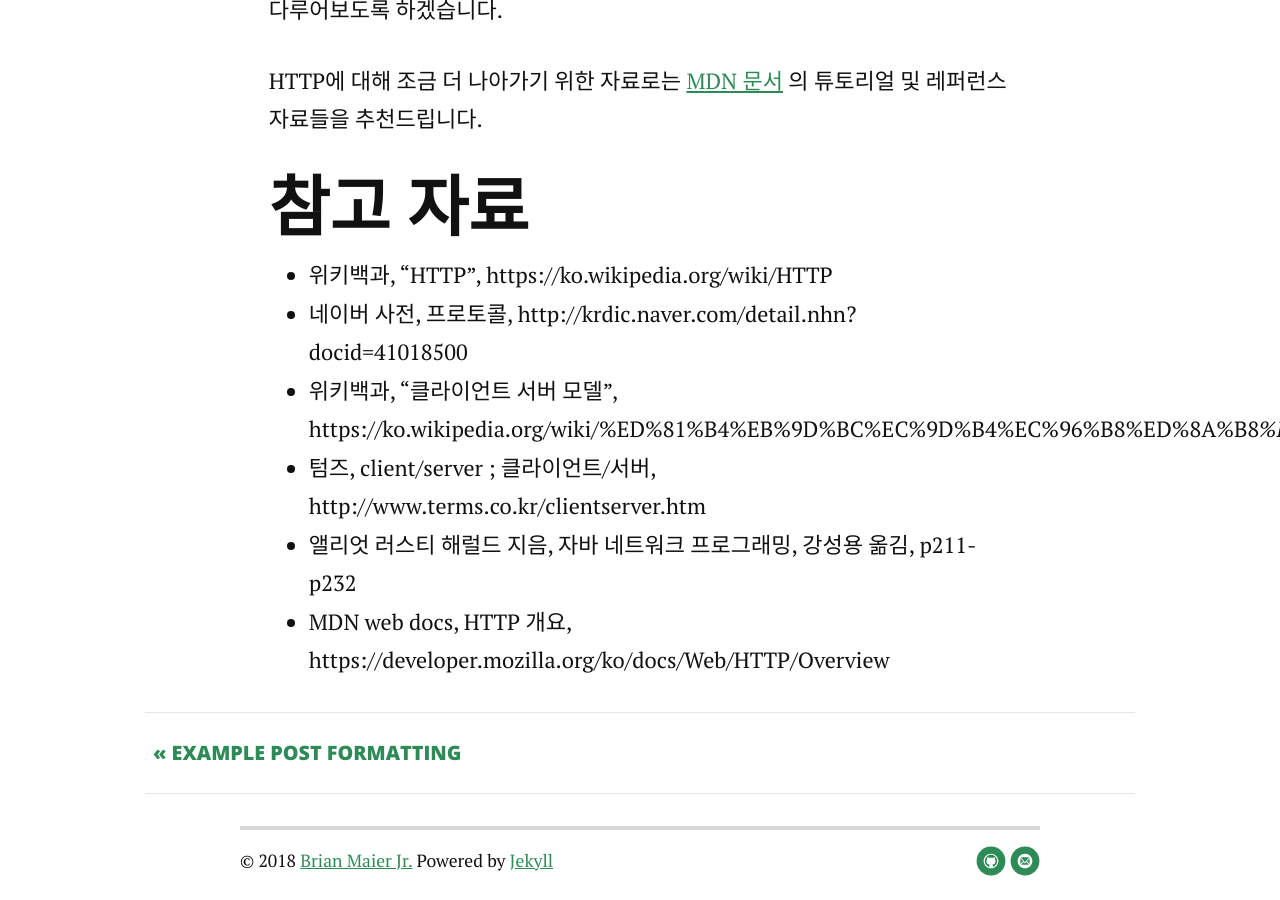
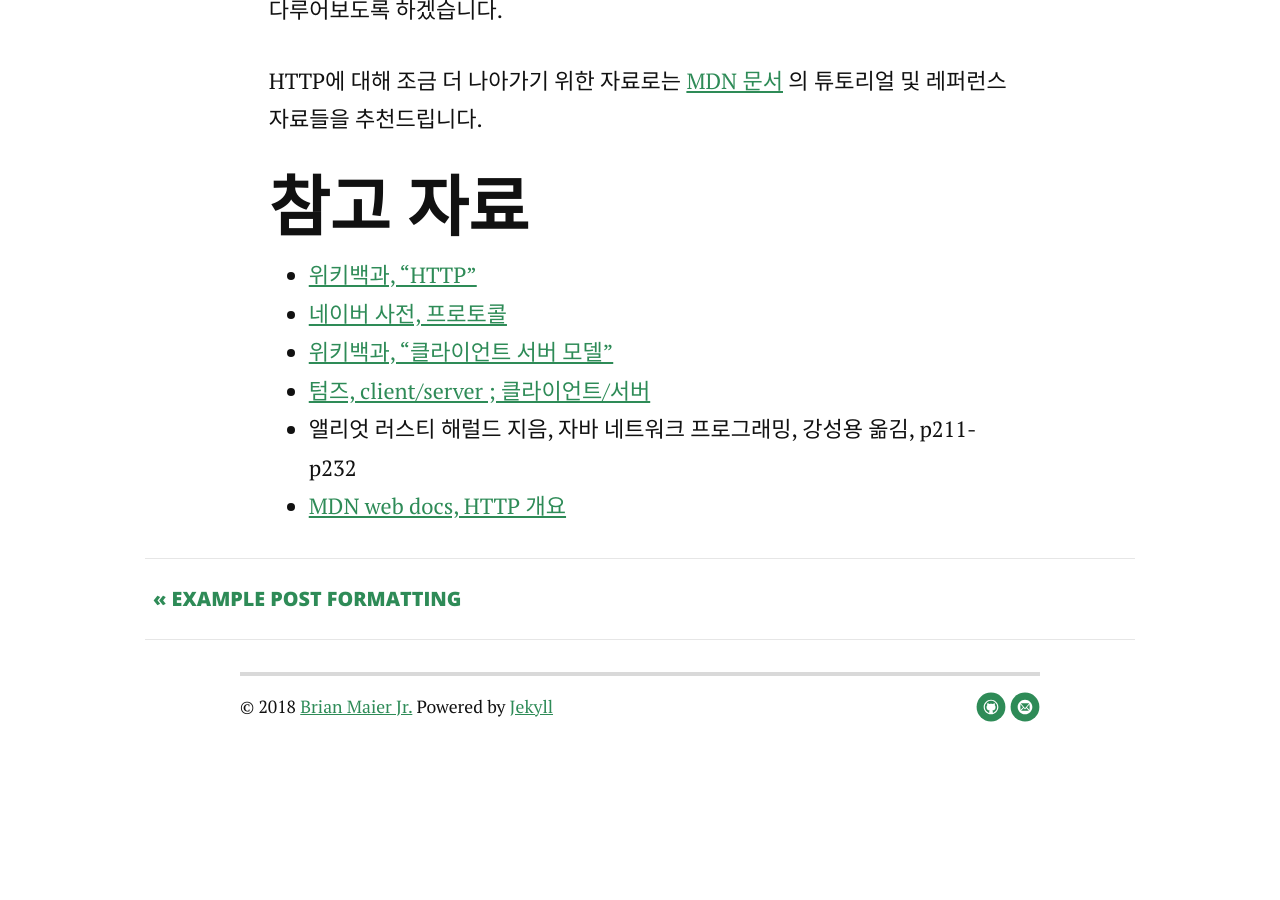
Before and after one commit to Pandaspedia/citizenblog, a Jekyll site: the page built from _posts/2018-01-14-http-client-server.md, in a window 1280 px wide and 900 px high, scrolled down 13100 px. Built offline with Jekyll 4.4.1, drawn with Linux system fonts in a browser that asks for light colours; nearby versions of some CDN libraries; after the commit the page ends 13863 px from its top, so only the background shows below that; some of the changed text lies outside the part shown.

Commit message:
http client server 오타 수정 및 참고 자료 링크 숨기기

```diff
--- a/_posts/2018-01-14-http-client-server.md
+++ b/_posts/2018-01-14-http-client-server.md
@@ -214,9 +214,9 @@ HTTP에 대해 조금 더 나아가기 위한 자료로는 [MDN 문서](https://
 
 # 참고 자료
 
-- 위키백과, "HTTP", https://ko.wikipedia.org/wiki/HTTP
-- 네이버 사전, 프로토콜, http://krdic.naver.com/detail.nhn?docid=41018500
-- 위키백과, "클라이언트 서버 모델", https://ko.wikipedia.org/wiki/%ED%81%B4%EB%9D%BC%EC%9D%B4%EC%96%B8%ED%8A%B8_%EC%84%9C%EB%B2%84_%EB%AA%A8%EB%8D%B8
-- 텀즈, client/server ; 클라이언트/서버, http://www.terms.co.kr/clientserver.htm
+- [위키백과, "HTTP"](https://ko.wikipedia.org/wiki/HTTP)
+- [네이버 사전, 프로토콜](http://krdic.naver.com/detail.nhn?docid=41018500)
+- [위키백과, "클라이언트 서버 모델"](https://ko.wikipedia.org/wiki/%ED%81%B4%EB%9D%BC%EC%9D%B4%EC%96%B8%ED%8A%B8_%EC%84%9C%EB%B2%84_%EB%AA%A8%EB%8D%B8)
+- [텀즈, client/server ; 클라이언트/서버](http://www.terms.co.kr/clientserver.htm)
 - 앨리엇 러스티 해럴드 지음, 자바 네트워크 프로그래밍, 강성용 옮김, p211-p232
-- MDN web docs, HTTP 개요, https://developer.mozilla.org/ko/docs/Web/HTTP/Overview
+- [MDN web docs, HTTP 개요](https://developer.mozilla.org/ko/docs/Web/HTTP/Overview)
```
Also changed, not shown: other parts of _posts/2018-01-14-http-client-server.md (+1 -1 lines).
